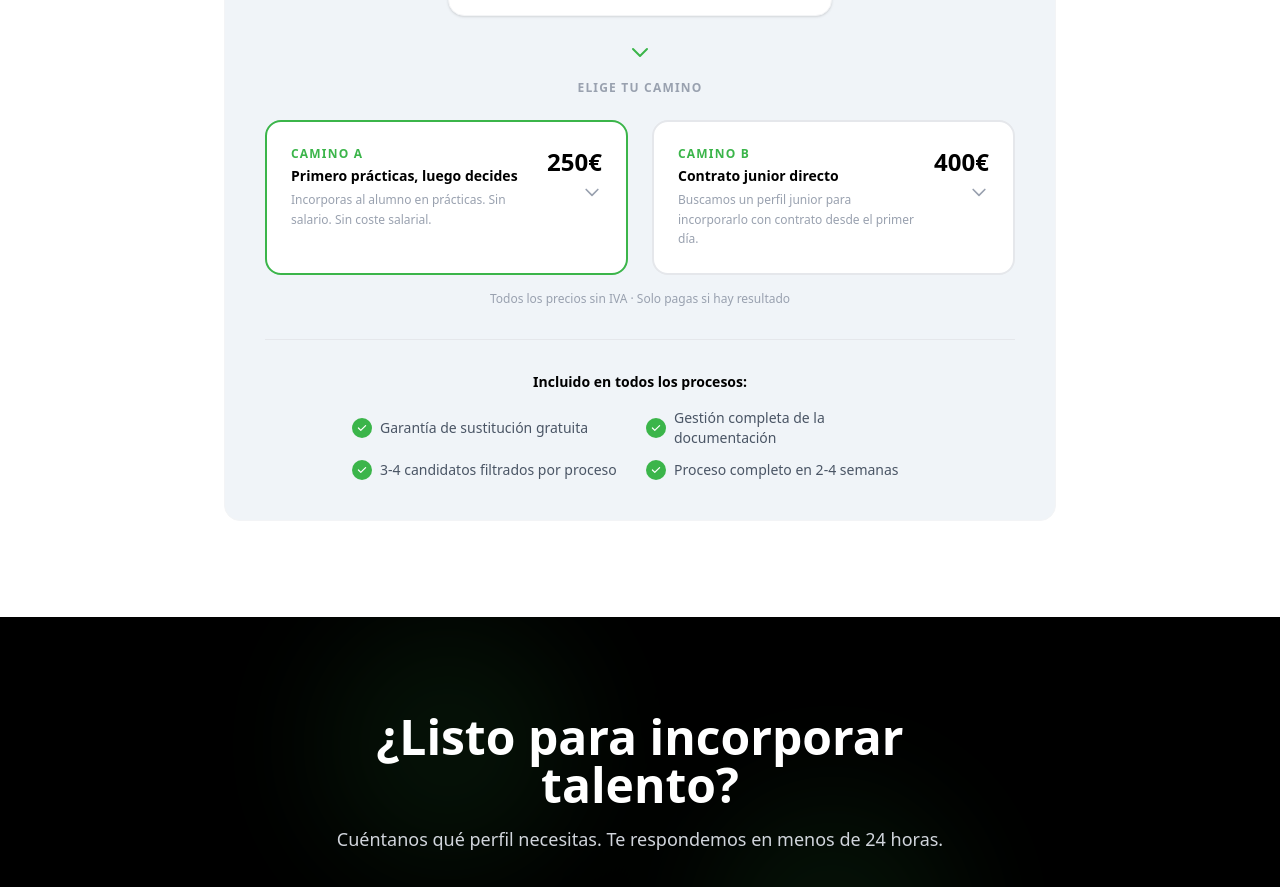
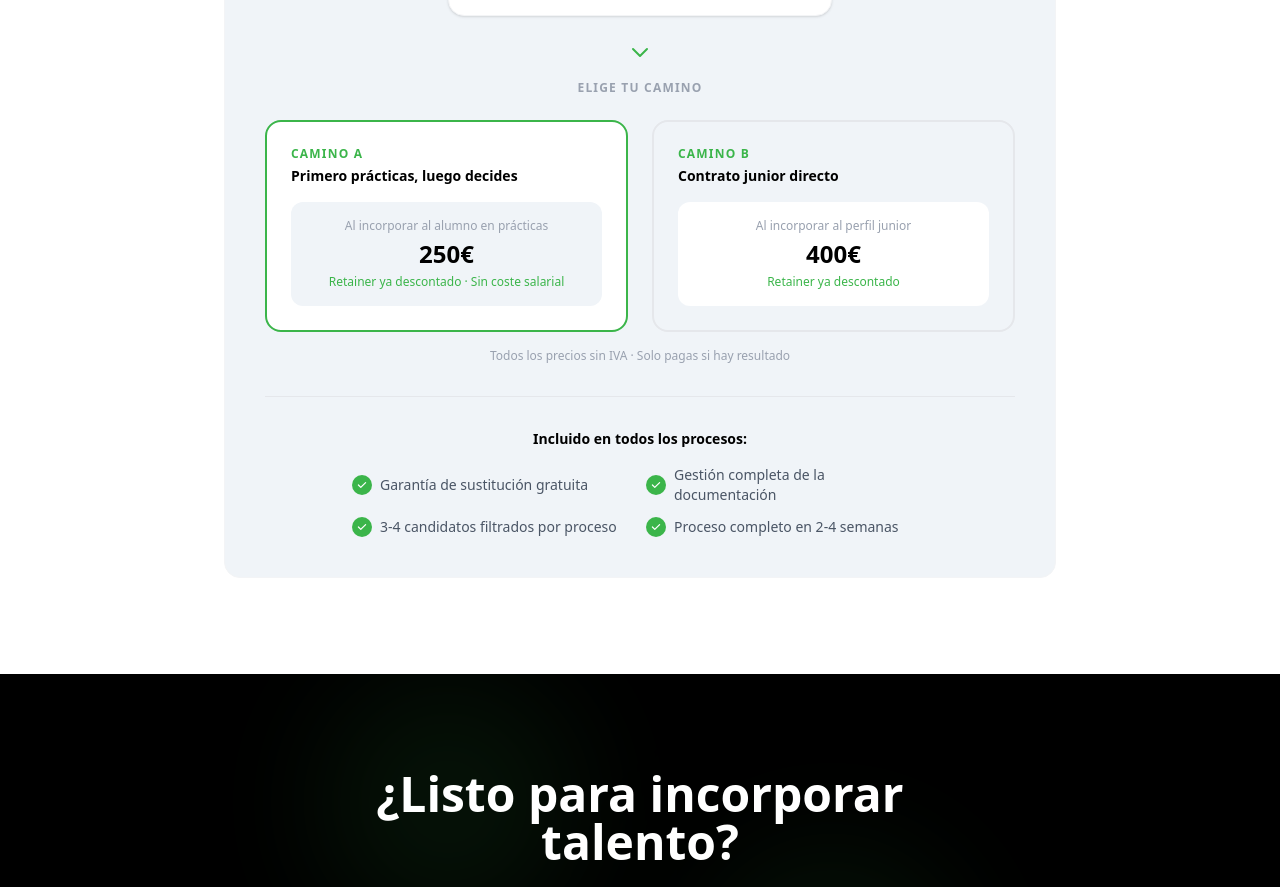
Before and after one commit to Job2Jump/job2jump-web, a Next.js app: page /empresas in a window 1280 px wide. Shown: the part 3640-4527 px from the top of the page. Built offline with nearby package versions, Linux system fonts and the light colour scheme.

Commit message:
Revert precios: vuelve a cards estáticos, elimina acordeón

```diff
--- a/app/empresas/PreciosAccordion.js
+++ /dev/null
@@ -1,72 +0,0 @@
-"use client";
-import { useState } from "react";
-
-const caminos = [
-  {
-    id: "A",
-    titulo: "Camino A — Primero prácticas, luego decides",
-    resumen: "Incorporas al alumno en prácticas. Sin salario. Sin coste salarial.",
-    precio: "250€",
-    nota: "Retainer ya descontado · Sin coste salarial",
-    detalle: "Al incorporar al alumno en prácticas abonas 250€ (el retainer inicial ya va descontado). El alumno hace entre 3 y 4 meses en tu empresa sin salario. Si luego decides contratarle, puedes hacerlo sin coste adicional.",
-    border: "border-[#3BB54A]",
-    badgeColor: "text-[#3BB54A]",
-  },
-  {
-    id: "B",
-    titulo: "Camino B — Contrato junior directo",
-    resumen: "Buscamos un perfil junior para incorporarlo con contrato desde el primer día.",
-    precio: "400€",
-    nota: "Retainer ya descontado",
-    detalle: "Si lo que necesitas es un perfil junior con contrato laboral desde el inicio, buscamos, filtramos y te presentamos candidatos listos para incorporarse. Pagas 400€ al formalizar la incorporación (retainer descontado).",
-    border: "border-gray-200",
-    badgeColor: "text-[#3BB54A]",
-  },
-];
-
-export default function PreciosAccordion() {
-  const [abierto, setAbierto] = useState(null);
-
-  return (
-    <div className="grid md:grid-cols-2 gap-6 mb-4">
-      {caminos.map((c) => {
-        const isOpen = abierto === c.id;
-        return (
-          <div
-            key={c.id}
-            className={`bg-white rounded-2xl border-2 ${c.border} overflow-hidden transition-all`}
-          >
-            <button
-              onClick={() => setAbierto(isOpen ? null : c.id)}
-              className="w-full text-left p-6 flex items-start justify-between gap-4"
-            >
-              <div>
-                <p className={`text-xs font-semibold uppercase tracking-widest ${c.badgeColor} mb-1`}>
-                  Camino {c.id}
-                </p>
-                <p className="text-sm font-bold text-[#000000] mb-1">{c.titulo.split("—")[1].trim()}</p>
-                <p className="text-xs text-gray-400 leading-relaxed">{c.resumen}</p>
-              </div>
-              <div className="flex flex-col items-end flex-shrink-0 gap-1">
-                <p className="text-2xl font-bold text-[#000000]">{c.precio}</p>
-                <svg
-                  className={`w-5 h-5 text-gray-400 transition-transform ${isOpen ? "rotate-180" : ""}`}
-                  fill="none" stroke="currentColor" viewBox="0 0 24 24"
-                >
-                  <path strokeLinecap="round" strokeLinejoin="round" strokeWidth={2} d="M19 9l-7 7-7-7" />
-                </svg>
-              </div>
-            </button>
-
-            {isOpen && (
-              <div className="px-6 pb-6 border-t border-gray-100 pt-4">
-                <p className="text-sm text-gray-500 leading-relaxed mb-4">{c.detalle}</p>
-                <p className="text-xs text-[#3BB54A] font-medium">{c.nota}</p>
-              </div>
-            )}
-          </div>
-        );
-      })}
-    </div>
-  );
-}
--- a/app/empresas/page.js
+++ b/app/empresas/page.js
@@ -1,5 +1,4 @@
 import Image from "next/image";
-import PreciosAccordion from "./PreciosAccordion";
 
 export default function Empresas() {
   return (
@@ -251,7 +250,30 @@ export default function Empresas() {
             <p className="text-center text-xs font-semibold uppercase tracking-widest text-gray-400 mb-6">Elige tu camino</p>
 
             {/* Dos caminos */}
-            <PreciosAccordion />
+            <div className="grid md:grid-cols-2 gap-6 mb-4">
+
+              {/* Camino A */}
+              <div className="bg-white rounded-2xl p-6 border-2 border-[#3BB54A]">
+                <p className="text-xs font-semibold uppercase tracking-widest text-[#3BB54A] mb-1">Camino A</p>
+                <p className="text-sm font-bold text-[#000000] mb-4">Primero prácticas, luego decides</p>
+                <div className="bg-[#F0F4F8] rounded-xl p-4 text-center">
+                  <p className="text-xs text-gray-400 mb-1">Al incorporar al alumno en prácticas</p>
+                  <p className="text-2xl font-bold text-[#000000]">250€</p>
+                  <p className="text-xs text-[#3BB54A] font-medium mt-1">Retainer ya descontado · Sin coste salarial</p>
+                </div>
+              </div>
+
+              {/* Camino B */}
+              <div className="bg-[#F0F4F8] rounded-2xl p-6 border-2 border-gray-200">
+                <p className="text-xs font-semibold uppercase tracking-widest text-[#3BB54A] mb-1">Camino B</p>
+                <p className="text-sm font-bold text-[#000000] mb-4">Contrato junior directo</p>
+                <div className="bg-white rounded-xl p-4 text-center">
+                  <p className="text-xs text-gray-400 mb-1">Al incorporar al perfil junior</p>
+                  <p className="text-2xl font-bold text-[#000000]">400€</p>
+                  <p className="text-xs text-[#3BB54A] font-medium mt-1">Retainer ya descontado</p>
+                </div>
+              </div>
+            </div>
 
             <p className="text-center text-xs text-gray-400 mb-8">Todos los precios sin IVA · Solo pagas si hay resultado</p>
             <div className="border-t border-gray-200 pt-8">
```
